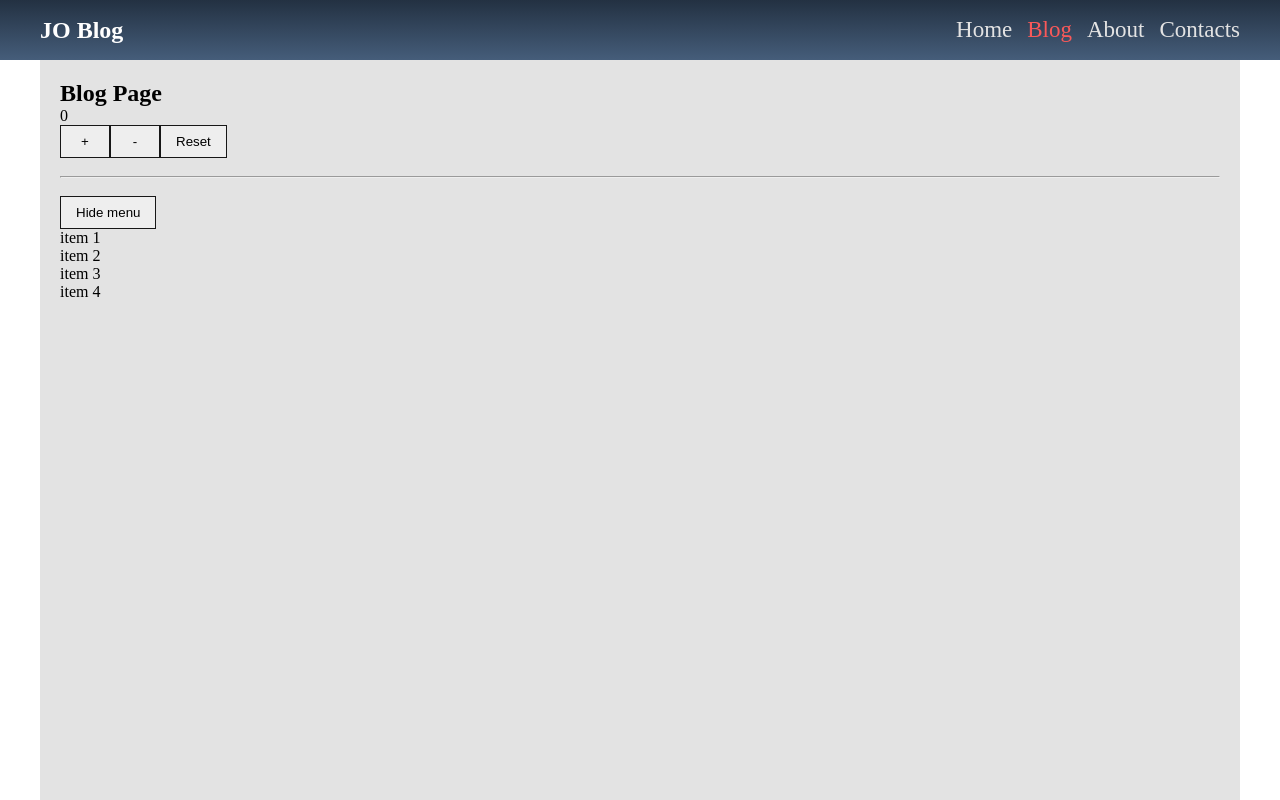
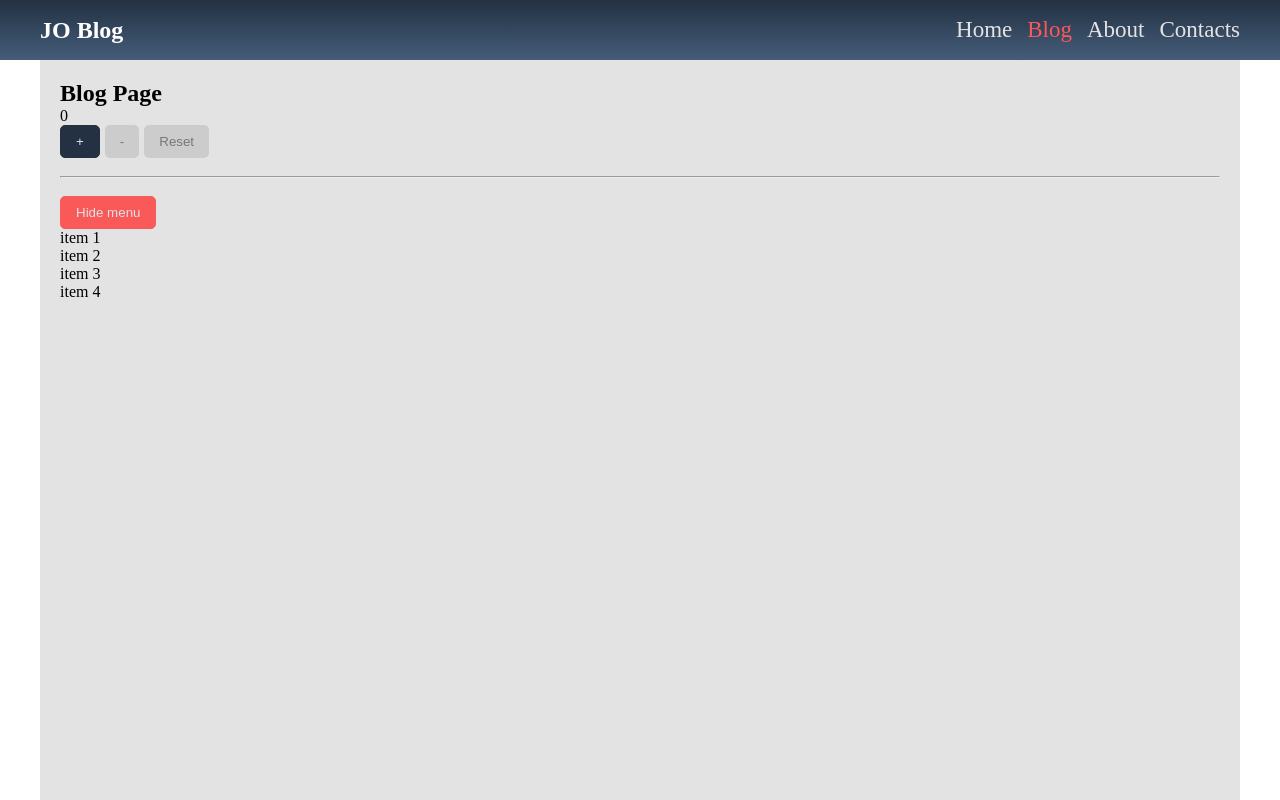
Before and after one commit to JoryAhmedd/JO-Blog22, a Next.js app: page /blog in a window 1280 px wide. Built offline with nearby package versions, Linux system fonts and the light colour scheme.

Commit message:
add button component

```diff
--- a/src/Components/Navbar/NavLink.jsx
+++ b/src/Components/Navbar/NavLink.jsx
@@ -8,7 +8,7 @@ export default function NavLink({href, text, hideNavList}) {
     const pathname = usePathname();
 
     // 1) href: where will I go by clicking on the link, (from parent).
-    // 2) pathname: current link where am I, (from browser).
+    // 2) pathname: current link where I am, (from browser).
     const isActive = href === '/' ? pathname === href : pathname.startsWith(href);
 
     return (
--- /dev/null
+++ b/src/Components/Navbar/UiElements/Button.jsx
@@ -0,0 +1,19 @@
+import Link from "next/link";
+import classes from "./Button.module.css";
+
+export default function Button({children, onClick, danger, outline, href, className, disabled,}) {
+  const classN = `${className} ${classes["button"]} ${danger ? classes["danger"] : ""} ${outline ? classes["outline"] : ""}`;
+
+  if (href)
+    return (
+      <Link href={href} className={classN}>
+        {children}
+      </Link>
+    );
+
+  return (
+    <button onClick={onClick} className={classN} disabled={disabled}>
+      {children}
+    </button>
+  );
+}
--- /dev/null
+++ b/src/Components/Navbar/UiElements/Button.module.css
@@ -0,0 +1,51 @@
+.button {
+  cursor: pointer;
+  background-color: var(--color-one);
+  color: var(--color-three);
+  padding: 8px 15px;
+  border: 1px solid var(--color-one);
+  transition: var(--transition);
+  border-radius: 5px;
+  display: inline-flex;
+  justify-content: center;
+  align-items: center;
+  gap: 5px;
+}
+
+.button:disabled {
+    cursor: not-allowed;
+    background-color: #ccc;
+    border: #ccc;
+    color: #777;
+}
+
+.button:hover {
+    opacity: 0.85;
+}
+
+.button:disabled:hover {
+    opacity: 1;
+}
+
+.danger {
+    background-color: var(--red);
+    border-color: var(--red);
+}
+
+.outline {
+    background-color: var(--color-three);
+    border-color: var(--color-one);
+    color: var(--color-one);
+    transition: var(--transition);
+}
+
+.outline:hover {
+    opacity: 1;
+    background-color: var(--color-one);
+    color: var(--color-three);
+}
+
+.outline:disabled:hover {
+    background-color: #ccc;
+    color: #777;
+}
--- a/src/app/blog/page.jsx
+++ b/src/app/blog/page.jsx
@@ -2,6 +2,7 @@
 
 import { useState } from "react";
 import classes from './page.module.css'
+import Button from "@/Components/Navbar/UiElements/Button";
 
 export default function BlogPage() {
     // counter: استبدلت ال 0 بيه
@@ -26,9 +27,13 @@ export default function BlogPage() {
             <h2>Blog Page</h2>
             <div>
                 <p>{counter}</p>
-                <button onClick={increaseCounter}>+</button>
-                <button onClick={decreaseCounter}>-</button>
-                <button onClick={resetCounter}>Reset</button>
+
+{/* هيكون مش مفعل لما الكاونتر يكون اكبر من 10 */}
+                <section className={classes['actions']}>
+                    <Button onclick={increaseCounter} disabled={counter >= 10}>+</Button>
+                    <Button onclick={decreaseCounter} outline disabled={counter <= 0}>-</Button>
+                    <Button onclick={resetCounter} danger disabled={counter === 0}>Reset</Button>
+                </section>
             </div>
 
             <br />
@@ -37,7 +42,7 @@ export default function BlogPage() {
 
             <div>
                 {/* ب صح تكون هايد لو غلط تتحول ل شوو و اظهر الليست use state لو ال  */}
-                <button onClick={toggleMenu}>{showList ? "Hide" : "Show"} menu</button>
+                <Button onClick={toggleMenu} danger={showList}>{showList ? "Hide" : "Show"} menu</Button>
                 <ul className={`${classes['list']} ${!showList ? classes['hide-list'] : ''}`}>
                     <li>item 1</li>
                     <li>item 2</li>
--- a/src/app/blog/page.module.css
+++ b/src/app/blog/page.module.css
@@ -9,3 +9,8 @@
     visibility: hidden;
     opacity: 0;
 }
+
+.actions {
+    display: flex;
+    gap: 5px;
+}
--- a/src/app/globals.css
+++ b/src/app/globals.css
@@ -7,6 +7,7 @@
   --red: #f95959;
   --transition: 300ms;
   --transition2: 200ms;
+  --border: 1px solid #fff;
 }
 
 * {
@@ -24,14 +25,6 @@ ul {
   list-style: none;
 }
 
-button {
-  cursor: pointer;
-  min-width: 50px;
-  background-color: #eee;
-  padding: 8px 15px;
-  border: 1px solid #171717;
-}
-
 .main {
   overflow-y: auto;
   transform: translateY(60px);
```
Also changed, not shown: Navbar.module.css (added, +103 -0 lines), src/app/page.jsx (+5 -3 lines).
